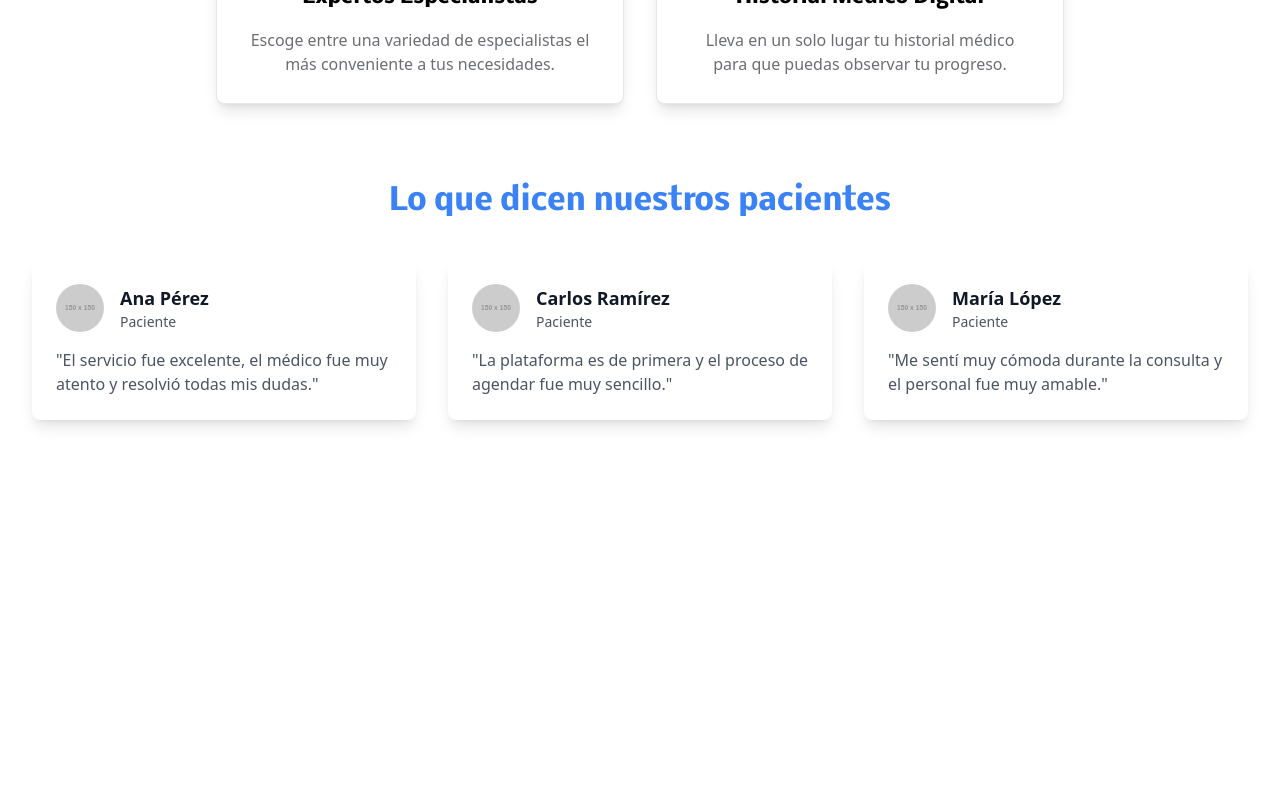
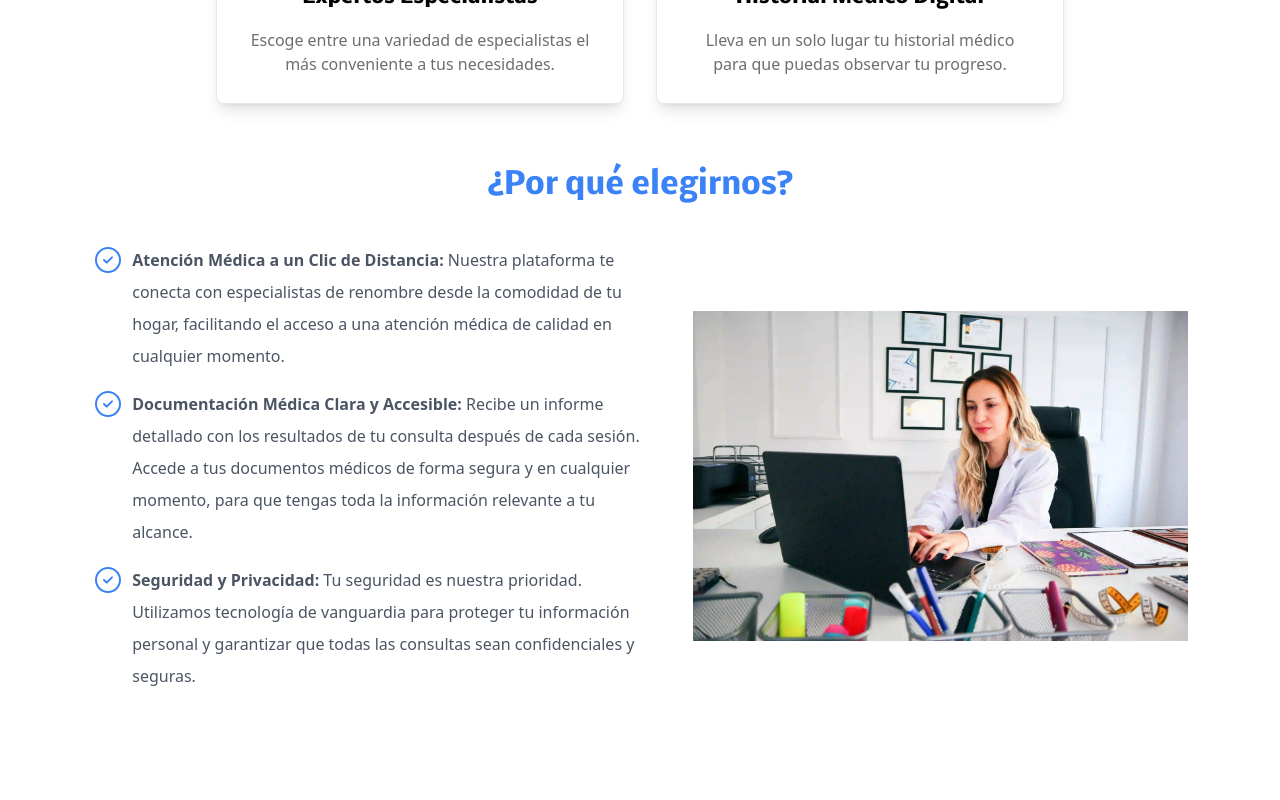
Before and after one commit to marcosroman/nocountry-emoticare, a React (Vite) app in the folder Frontend/: page / in a window 1280 px wide. Shown: the part 940-1740 px from the top of the page. Before the commit the page ends 1408 px from the top, so only its background shows below. Built offline with nearby package versions, Linux system fonts and the light colour scheme.

Commit message:
feat: :sparkles: add Why Us Section in Home Page

```diff
--- /dev/null
+++ b/Frontend/src/components/Section/WhyUsSection.tsx
@@ -0,0 +1,53 @@
+import CircleCheckIcon from "../../icons/CircleCheck";
+import DoctorImg from "../../images/doctor-laptop.webp";
+
+function WhyUsSection() {
+  return (
+    <section className="px-6 py-8 mx-auto max-w-6xl">
+      <h2 className="text-3xl font-semibold text-center text-blue-500 mb-6">
+        ¿Por qué elegirnos?
+      </h2>
+      <section className="flex flex-col-reverse lg:flex-row justify-around gap-x-10 items-center">
+        <aside className="py-4 leading-loose lg:max-w-[50%]">
+          <ol className="text-gray-600">
+            <li className="flex mb-4">
+              <CircleCheckIcon className="size-8 text-blue-500" />
+              <p className="flex-1 ps-2">
+                <strong>Atención Médica a un Clic de Distancia: </strong>
+                Nuestra plataforma te conecta con especialistas de renombre
+                desde la comodidad de tu hogar, facilitando el acceso a una
+                atención médica de calidad en cualquier momento.
+              </p>
+            </li>
+            <li className="flex mb-4">
+              <CircleCheckIcon className="size-8 text-blue-500" />
+              <p className="flex-1 ps-2">
+                <strong>Documentación Médica Clara y Accesible: </strong>
+                Recibe un informe detallado con los resultados de tu consulta
+                después de cada sesión. Accede a tus documentos médicos de forma
+                segura y en cualquier momento, para que tengas toda la
+                información relevante a tu alcance.
+              </p>
+            </li>
+            <li className="flex mb-4">
+              <CircleCheckIcon className="size-8 text-blue-500" />
+              <p className="flex-1 ps-2">
+                <strong>Seguridad y Privacidad: </strong>
+                Tu seguridad es nuestra prioridad. Utilizamos tecnología de
+                vanguardia para proteger tu información personal y garantizar
+                que todas las consultas sean confidenciales y seguras.
+              </p>
+            </li>
+          </ol>
+        </aside>
+        <img
+          src={DoctorImg}
+          className="w-[300px] h-[200px] md:w-[495px] md:h-[330px]"
+          alt="doctor image"
+        />
+      </section>
+    </section>
+  );
+}
+
+export default WhyUsSection;
--- /dev/null
+++ b/Frontend/src/icons/CircleCheck.tsx
@@ -0,0 +1,24 @@
+import { SVGProps } from "react";
+
+function CircleCheckIcon(props: SVGProps<SVGSVGElement>) {
+  return (
+    <svg
+      xmlns="http://www.w3.org/2000/svg"
+      width={24}
+      height={24}
+      viewBox="0 0 24 24"
+      fill="none"
+      stroke="currentColor"
+      strokeWidth={1.5}
+      strokeLinecap="round"
+      strokeLinejoin="round"
+      {...props}
+    >
+      <path stroke="none" d="M0 0h24v24H0z" fill="none" />
+      <path d="M12 12m-9 0a9 9 0 1 0 18 0a9 9 0 1 0 -18 0" />
+      <path d="M9 12l2 2l4 -4" />
+    </svg>
+  );
+}
+
+export default CircleCheckIcon;
--- a/Frontend/src/pages/HomePage.tsx
+++ b/Frontend/src/pages/HomePage.tsx
@@ -1,14 +1,14 @@
 import FeatureSection from "../components/Section/FeatureSection";
 import HeroSection from "../components/Section/HeroSection";
 import TestimonialsSection from "../components/Section/TestimonialsSection.js";
-
-
+import WhyUsSection from "../components/Section/WhyUsSection.js";
 
 function HomePage() {
   return (
     <>
       <HeroSection />
       <FeatureSection />
+      <WhyUsSection />
       <TestimonialsSection />
     </>
   );
```
Also changed, not shown: Frontend/src/images/doctor-laptop.webp (added).
